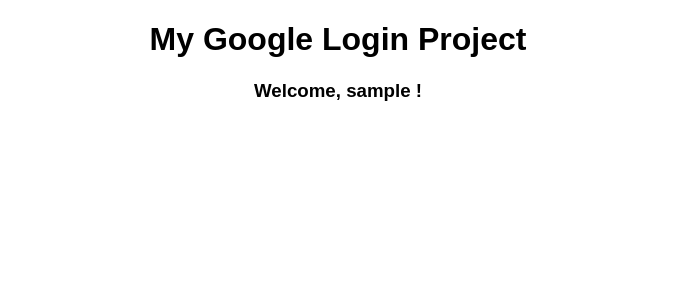
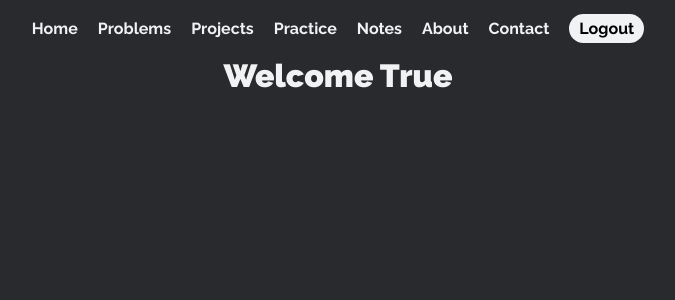
Before and after one commit to sherlock6147/my-coding-journey, a Django app: page / in a window 1280 px wide. Shown: the top 300 px of the page, without its empty margins (302-977 px from the left). Run offline with Django 3.2, Linux system fonts and the light colour scheme; the visitor is signed in with stand-in values (Sample User, id 1).

Commit message:
added navigation html

```diff
--- /dev/null
+++ b/base/static/css/base.css
@@ -0,0 +1,35 @@
+@import url('https://fonts.googleapis.com/css2?family=Raleway:wght@200;400;500;600;700;800;900&display=swap');
+:root{
+    --bg-color : hsl(220,7%,17%);
+    --card-bg-color : hsl(0,0,13);
+    --primary-text-color : hsl(220, 7%, 95%);
+    --secondary-text-color : hsl(220, 7%, 80%);
+    --secondary-bg-color : hsl(0, 0%, 77%);
+    --secondary-light-bg-color : hsl(220, 7%, 95%);
+    --dark-text-color : #000;
+}
+*{
+    padding: 0px;
+    margin: 0px;
+    box-sizing: border-box;
+}
+body{
+    background-color: var(--bg-color);
+    color: hsl(220, 7%, 95%);
+    font-family: 'Raleway',sans-serif;
+}
+h1{
+    font-weight: 900;
+}
+h2{
+    font-weight: 700;
+}
+h3{
+    font-weight: 500;
+}
+h4,p{
+    font-weight: 400;
+}
+h5,h6{
+    font-weight: 200;
+}
--- /dev/null
+++ b/base/static/css/snippets/navigation.css
@@ -0,0 +1,33 @@
+.nav-section{
+    display: flex;
+    justify-content: center;
+    align-items: center;
+}
+.nav-section .links{
+    display:  flex;
+    margin: 10px 70px;
+    list-style: none;
+    justify-content: center;
+    align-items: baseline;
+}
+.links .link-holder{
+    flex: 1;
+    margin: 2px 10px;
+}
+.link-holder a{
+    text-decoration: none;
+    font-weight: 700;
+    color: var(--primary-text-color);
+}
+.links .link-holder.special{
+    flex: 1;
+    margin: 4px 10px;
+    padding: 5px 10px;
+    border-radius: 100px;
+    background-color: var(--secondary-light-bg-color);
+}
+.link-holder.special a{
+    text-decoration: none;
+    font-weight: 700;
+    color: var(--dark-text-color);
+}
--- a/base/urls.py
+++ b/base/urls.py
@@ -1,5 +1,7 @@
 from django.urls import path, include
 from . import views
+
+app_name = 'base'
 
 urlpatterns = [
     path('',views.home,name='home'),
--- /dev/null
+++ b/templates/base/base.html
@@ -0,0 +1,17 @@
+{% load static %}
+<!DOCTYPE html>
+<html lang="en">
+<head>
+    <meta charset="UTF-8">
+    <meta http-equiv="X-UA-Compatible" content="IE=edge">
+    <meta name="viewport" content="width=device-width, initial-scale=1.0">
+    <title>{% block title %}{% endblock %}</title>
+    <link rel="stylesheet" href="{% static 'css/base.css' %}">
+</head>
+<body>
+    {% include 'base/snippets/navigation.html' %}
+    {% block content %}
+    {% endblock %}
+    {% include 'base/snippets/footer.html' %}
+</body>
+</html>
--- a/templates/base/index.html
+++ b/templates/base/index.html
@@ -1,19 +1,7 @@
-<!DOCTYPE html>
-<html lang="en">
-<head>
-    <meta charset="UTF-8">
-    <meta http-equiv="X-UA-Compatible" content="IE=edge">
-    <meta name="viewport" content="width=device-width, initial-scale=1.0">
-    <title>My Coding Journey</title>
-</head>
-<body>
-    <center style="font-family: sans-serif;">
-        <h1>My Google Login Project</h1>
-        {% if user.is_authenticated %}
-            <h3>Welcome, {{user.username}} !</h3>
-        {% else %}
-            <h3>Please Login</h3>
-        {% endif %}
+{% extends 'base/base.html' %}
+{% block title %} Home {% endblock %}
+{% block content %}
+    <center>
+        <h1>Welcome {{user.is_staff}}</h1>
     </center>
-</body>
-</html>
+{% endblock %}
--- /dev/null
+++ b/templates/base/snippets/navigation.html
@@ -0,0 +1,20 @@
+{% load static %}
+<link rel="stylesheet" href="{% static 'css/snippets/navigation.css' %}">
+<section class="nav-section">
+    <ul class="links">
+        <li class="link-holder"><a href="{% url 'base:home' %}">Home</a></li>
+        <li class="link-holder"><a href="#">Problems</a></li>
+        <li class="link-holder"><a href="#">Projects</a></li>
+        {% if user.is_staff %}
+            <li class="link-holder"><a href="#">Practice</a></li>
+            <li class="link-holder"><a href="#">Notes</a></li>
+        {% endif %}
+        <li class="link-holder"><a href="#">About</a></li>
+        <li class="link-holder"><a href="#">Contact</a></li>
+        {% if user.is_authenticated %}
+            <li class="link-holder special"><a href="{% url 'account_logout' %}">Logout</a></li>
+        {% else %}
+            <li class="link-holder special"><a href="{% url 'account_login' %}">Login</a></li>
+        {% endif %}
+    </ul>
+</section>
```
Also changed, not shown: base/static/css/index.css (added), templates/base/snippets/footer.html (added).
